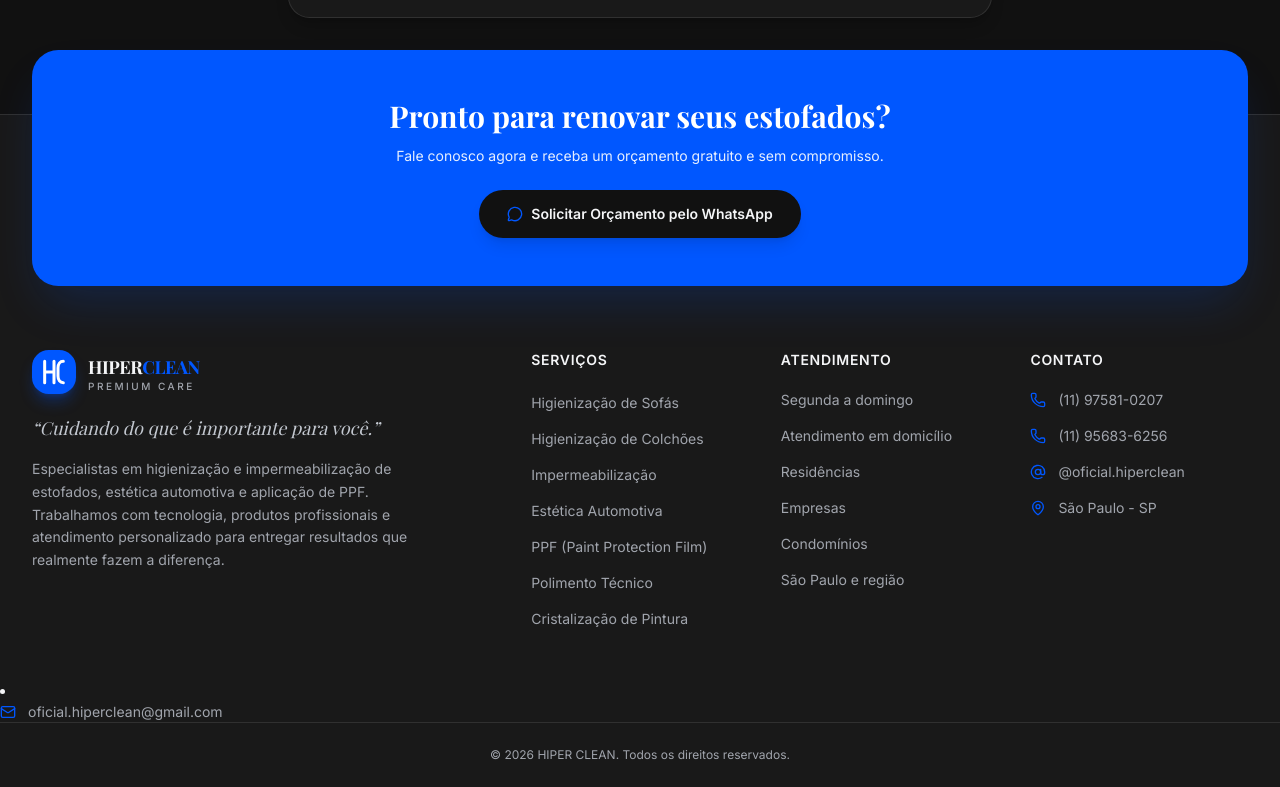
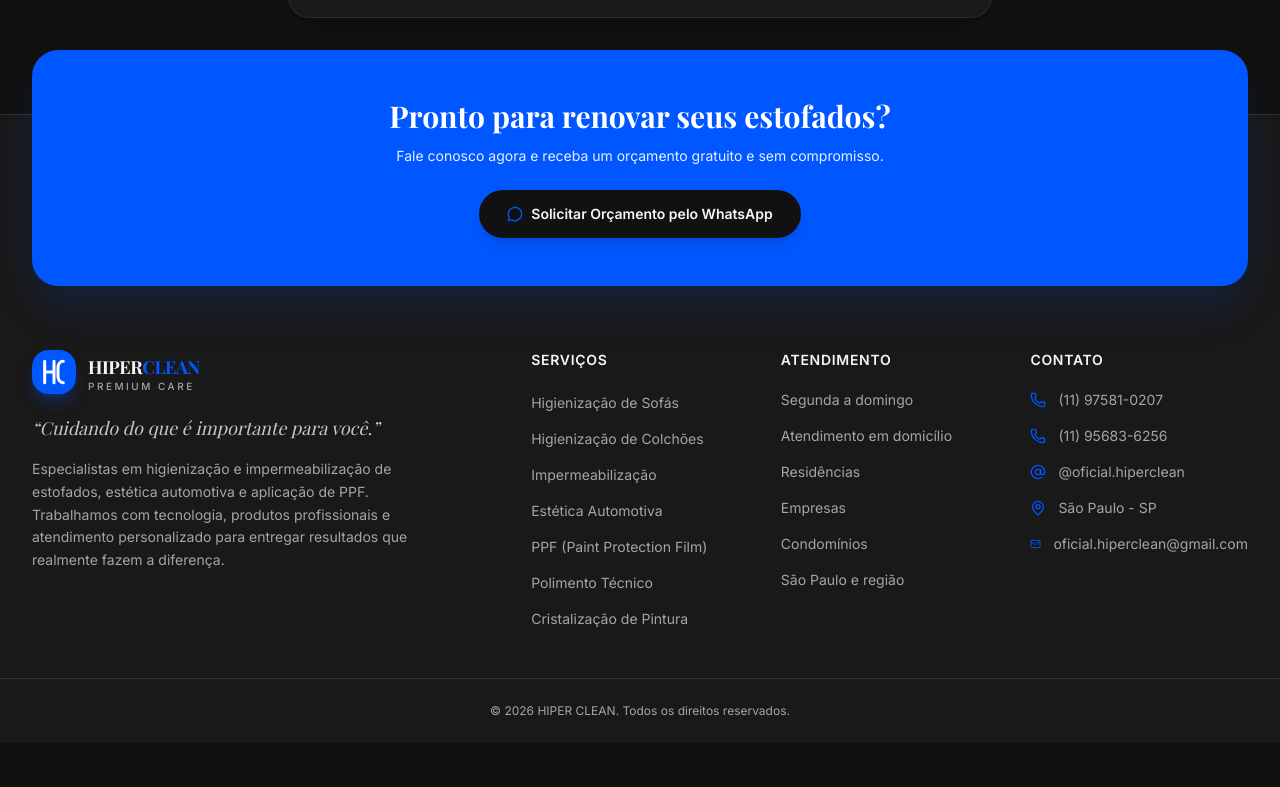
Before and after one commit to lcscesar1998-blip/hiper-clean-site, a Next.js app: page / in a window 1280 px wide. Shown: the part 9939-10726 px from the top of the page. After the commit the page ends 10682 px from the top, so only its background shows below. Built offline with nearby package versions, Linux system fonts and the light colour scheme; a web font is replaced by a local one.

Commit message:
Versão final1

```diff
--- a/components/footer.tsx
+++ b/components/footer.tsx
@@ -124,10 +124,7 @@ export function Footer() {
               <MapPin className="size-4 text-primary" />
               {site.city}
             </li>
-          </ul>
-        </div>
-      </div>
-      <li>
+            <li>
   <a
     href="mailto:oficial.hiperclean@gmail.com"
     className="flex items-center gap-3 text-sm text-muted-foreground transition-colors hover:text-primary"
@@ -136,6 +133,10 @@ export function Footer() {
     oficial.hiperclean@gmail.com
   </a>
 </li>
+          </ul>
+        </div>
+      </div>
+
 
       <div className="border-t border-border py-6">
         <p className="text-center text-xs text-muted-foreground">
```
